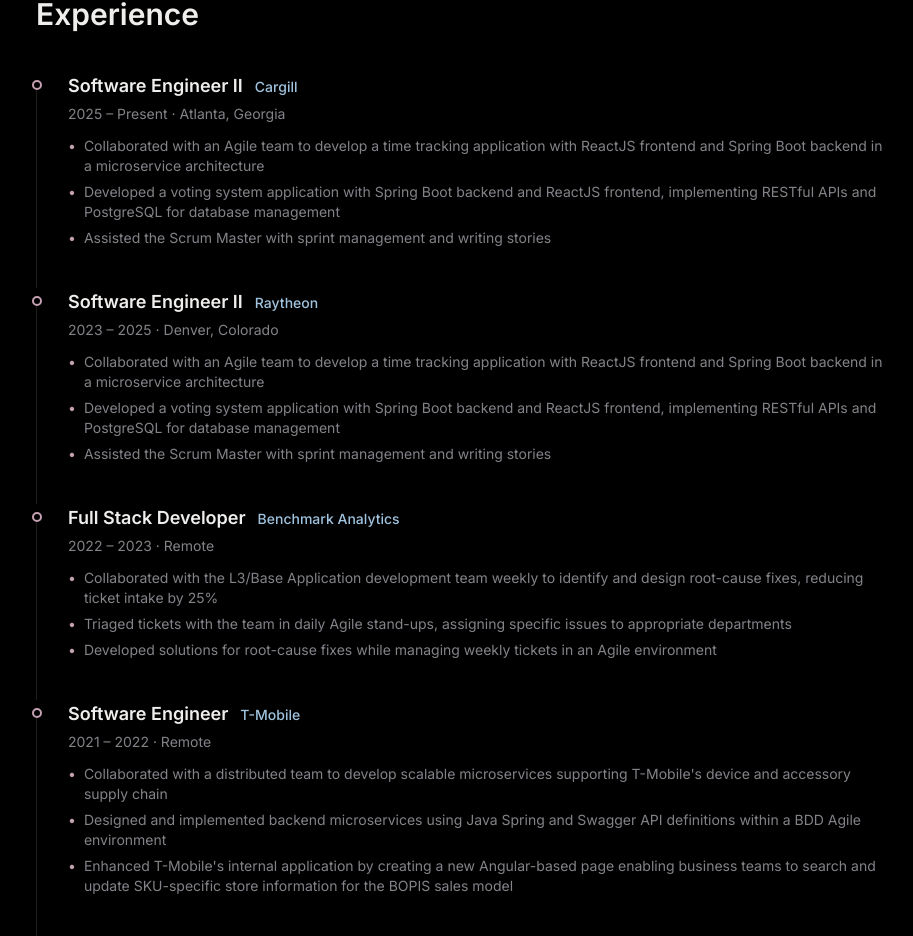
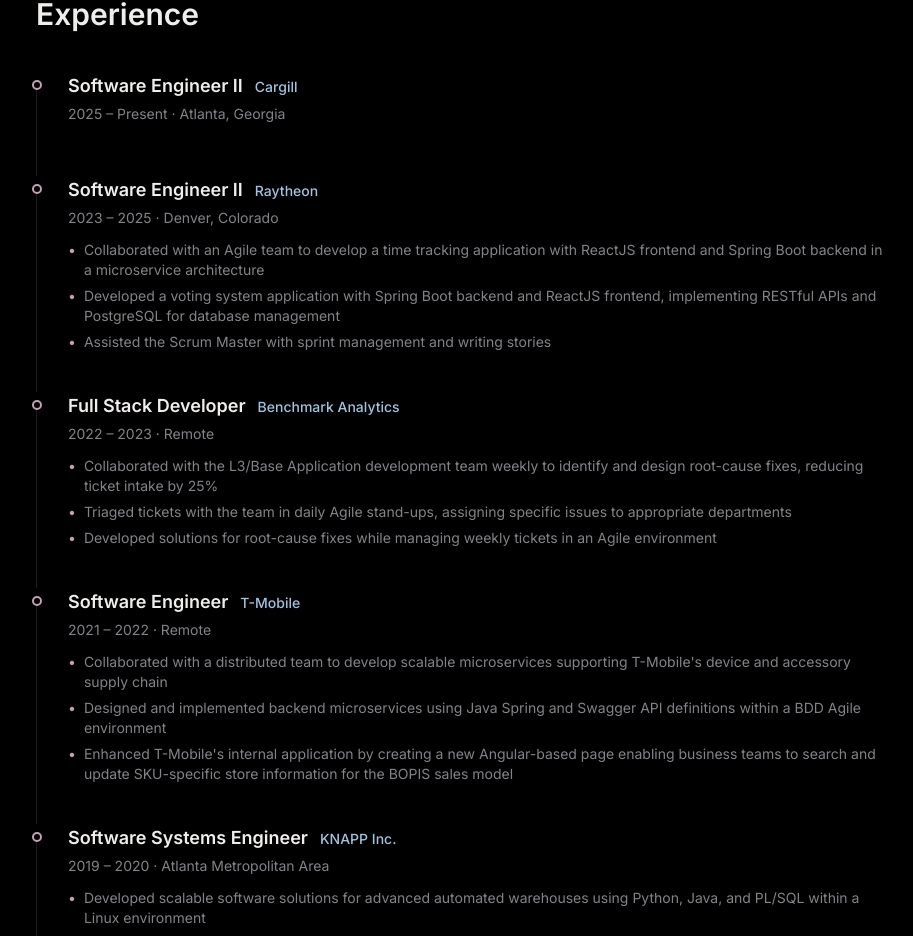
Before and after one commit to jussaw/jussaw-app, a Next.js app in the folder web/: page / in a window 1280 px wide. Shown: the part 1399-2335 px from the top of the page, without its empty margins (180-1093 px from the left). Built offline with nearby package versions, Linux system fonts and the light colour scheme.

Commit message:
content: clear Cargill bullets placeholder

```diff
--- a/web/src/data/content.ts
+++ b/web/src/data/content.ts
@@ -65,11 +65,7 @@
       role: "Software Engineer II",
       period: "2025 – Present",
       location: "Atlanta, Georgia",
-      bullets: [
-        "Collaborated with an Agile team to develop a time tracking application with ReactJS frontend and Spring Boot backend in a microservice architecture",
-        "Developed a voting system application with Spring Boot backend and ReactJS frontend, implementing RESTful APIs and PostgreSQL for database management",
-        "Assisted the Scrum Master with sprint management and writing stories",
-      ],
+      bullets: [],
     },
     {
       company: "Raytheon",
```
